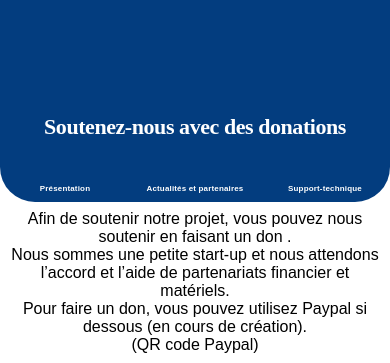
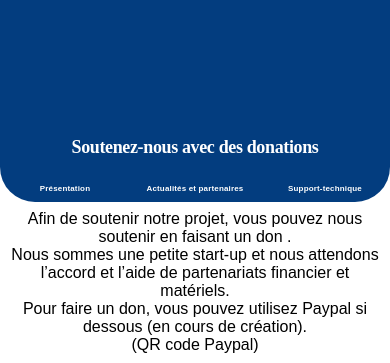
Before and after one commit to EuroCreator/AME...start-up, a PHP site: page /don.html in a window 390 px wide; the page is wider, and only the part inside the window is pictured. Shown: the top 363 px of that part. Run offline with PHP 8.4, Linux system fonts and the light colour scheme; some web fonts are replaced.

Commit message:
Toute est responsive :). Whaouh !!!!

```diff
--- a/don.html
+++ b/don.html
@@ -34,7 +34,7 @@
     </section>
 
     <section>
-        <img src="ressources/paypal.webp" height="500" width="1000" />
+        <img src="ressources/paypal.webp" id="Paypal"/>
     </section>
     <footer>
 
--- a/index.html
+++ b/index.html
@@ -15,7 +15,7 @@
 
 <body>
     <header>
-        <img alt="Logo AME" src="ressources/logo.png" id="Logo" />
+        <img alt="Logo AME" src="ressources/logo.png" id="Logo-accueil" />
     </header>
     <nav>
         <ul>
--- a/style/AMEstyle.css
+++ b/style/AMEstyle.css
@@ -9,7 +9,7 @@ header {
     background-color: #033D7F;
 }
 
-header img {
+header #Logo-accueil {
     width: 353.49px;
     height: 180px;
     top: 2px;
@@ -20,10 +20,9 @@ header img {
 
 header h1 {
     position: absolute;
-    width: 1440px;
-    height: 50px;
-    left: calc(50% - 1440px/2);
-    top: 87px;
+    left: 0%;
+    right: 0%;
+    top: 10%;
     padding: 0;
 
     font-family: 'BioRhyme', serif;
@@ -165,6 +164,9 @@ section a {
     text-align: center;
 }
 
+section #Paypal {
+    width: 80%;
+}
 
 /*Code de Mathéo (vidéo responsive) crée en début d'année pour mon portfolio*/
 .video-responsive {
@@ -190,7 +192,7 @@ section a {
 
 
 /*Option responsive */
-@media (max-width: 1840px) {
+@media (max-width: 1600px) {
     nav a {
         font-size: 22px;
     }
@@ -206,10 +208,13 @@ section a {
         /*hauteur*/
         height: 25px;
         margin-top: 20px;
+        top: 10.5%;
     }
 
     header h1 {
         font-size: 44px;
+        margin: 2% 0;
+        top: 10.5%;
     }
 
     section h2 {
@@ -238,14 +243,17 @@ section a {
         /*hauteur*/
         height: 20px;
         margin-top: 5px;
+        top: 12%;
     }
 
     header h1 {
-        font-size: 32px;
+        font-size: 26px;
+        margin: 1% 0;
+        top: 14%;
     }
 
     section h2 {
-        font-size: 26px;
+        font-size: 22px;
     }
 
     section p,
@@ -273,7 +281,9 @@ section a {
     }
 
     header h1 {
-        font-size: 22px;
+        font-size: 18px;
+        margin: 0;
+        top: 14.5%;
     }
 
     section h2 {
```
